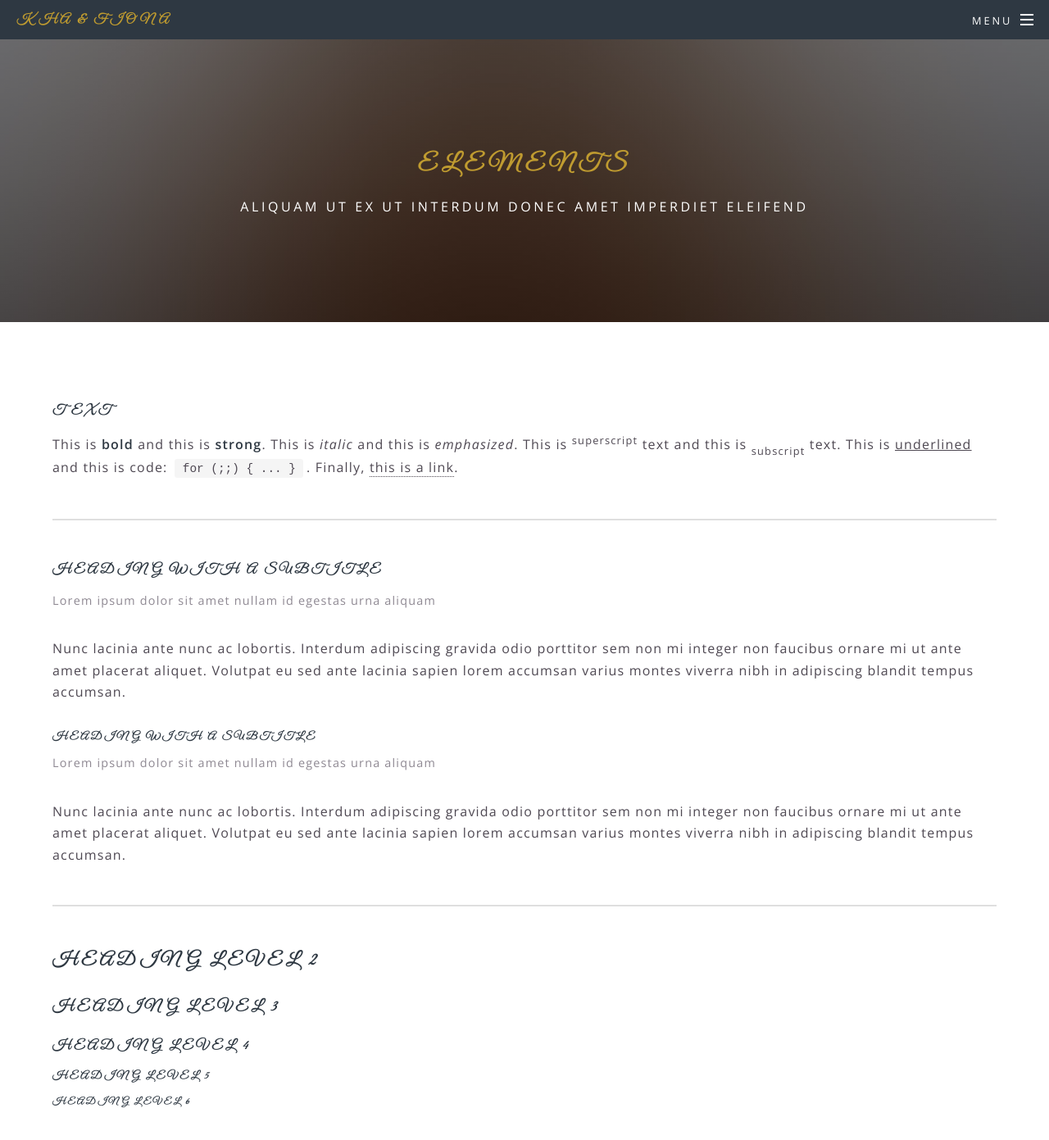
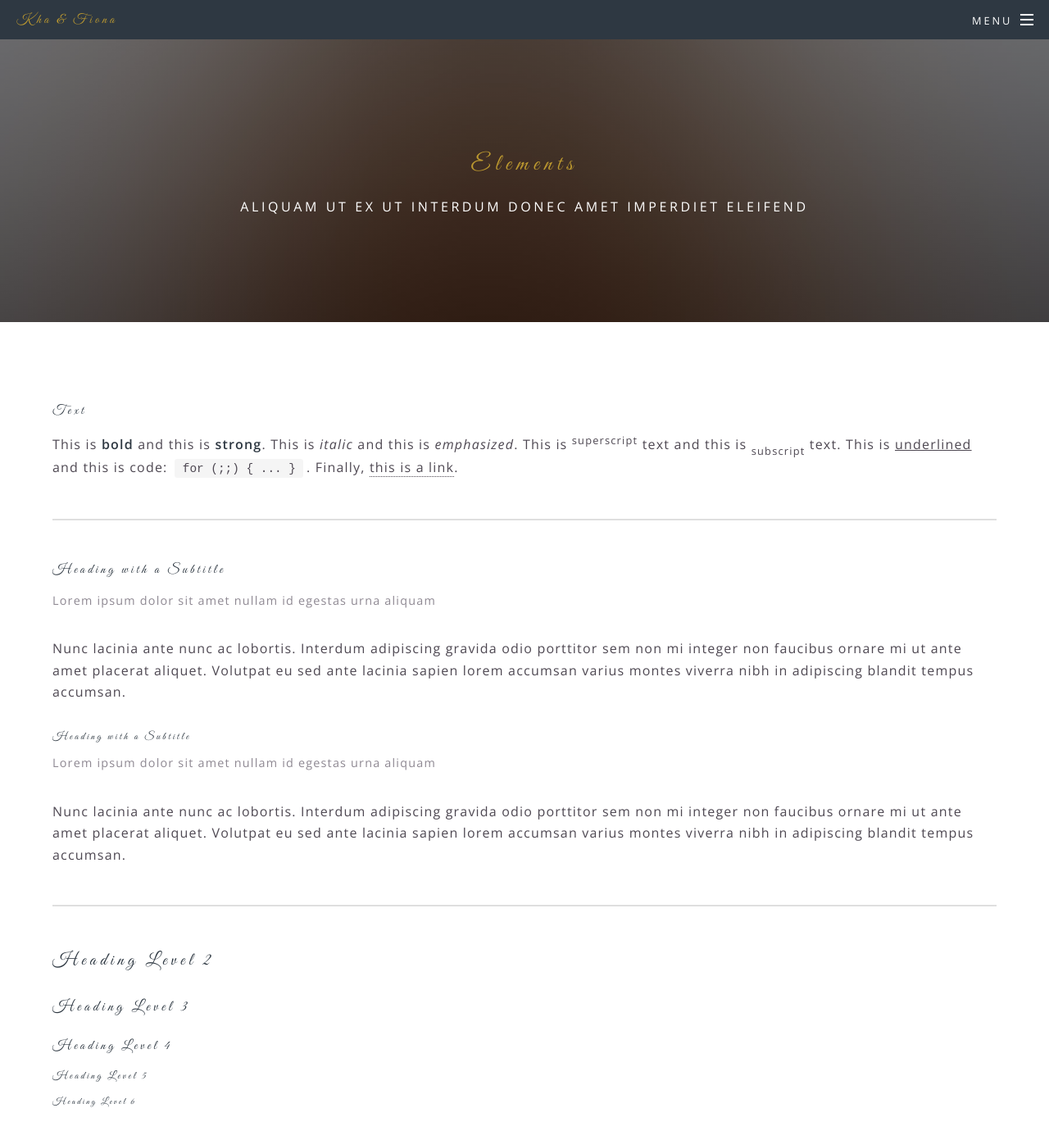
Before and after one commit to fionakha/fionakha.github.io, a Jekyll site: the page built from elements.html, in a window 1280 px wide and 1400 px high. Shown: the top 1391 px of the window at 82% size. Built offline with Jekyll 4.4.1, drawn with Linux system fonts in a browser that asks for light colours.

Commit message:
font fix

```diff
--- a/css/main.scss
+++ b/css/main.scss
@@ -100,11 +100,11 @@ $baseurl: '{{ site.baseurl }}/images';
 		/* color: _palette(fg-bold); */
 		font-family: 'Great Vibes', cursive;
 		color: #bf9b30;
-		font-weight: _font(weight-extrabold);
+		/* font-weight: _font(weight-extrabold); */
 		letter-spacing: _size(letter-spacing-alt);
 		line-height: 1em;
 		margin: 0 0 (_size(element-margin) * 0.5) 0;
-		text-transform: uppercase;
+		/*text-transform: uppercase;*/
 
 		a {
 			color: inherit;
```
